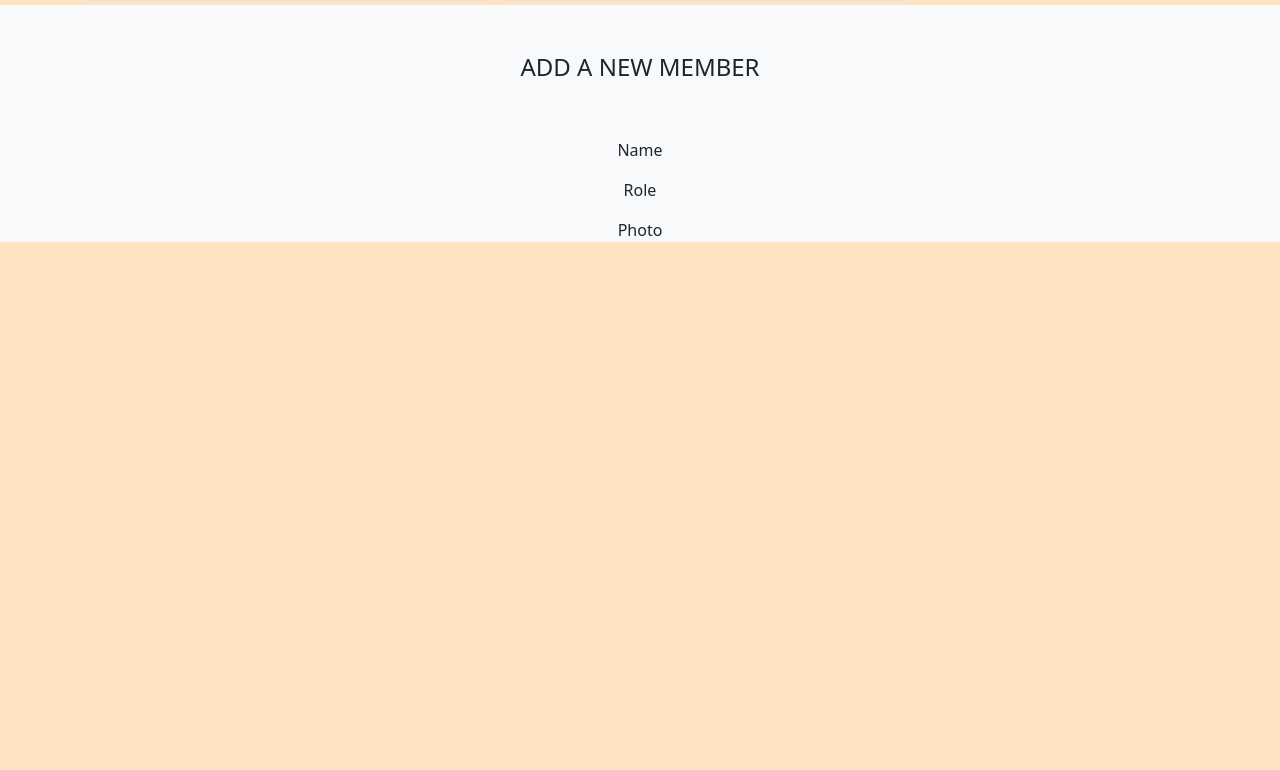
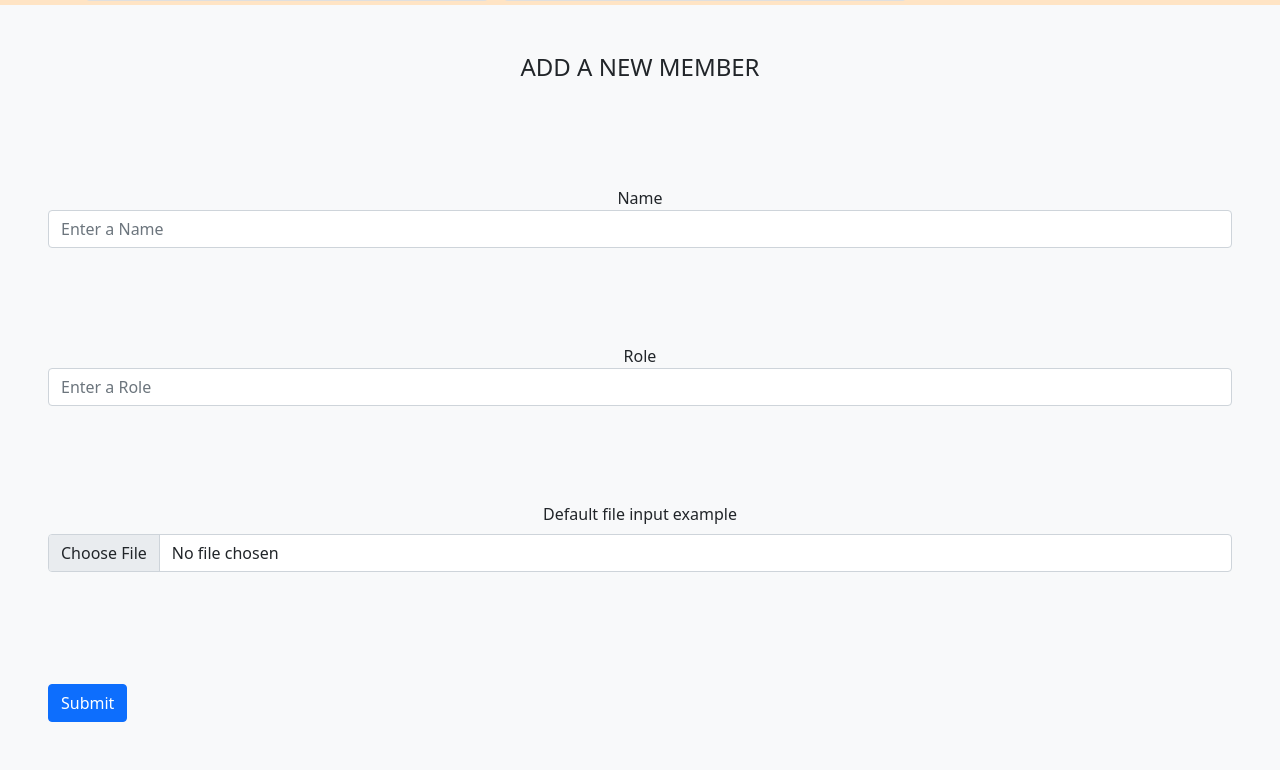
Before and after one commit to Dax2976/js-our-team, a plain HTML site: page index.html in a window 1280 px wide. Shown: the part 1821-2591 px from the top of the page. Before the commit the page ends 2079 px from the top, so only its background shows below. Drawn offline with nearby package versions, Linux system fonts and the light colour scheme.

Commit message:
add form in html

```diff
--- a/index.html
+++ b/index.html
@@ -23,11 +23,28 @@
     </div>
     <div class="bg-light" style="margin-left: 0;">
         <h4 class="text-uppercase text-center p-5 ">add a new member</h4>
-        <p class="text-center">Name</p>
+        <form>
+            <div class="form-group text-center p-5">
+              <label for="exampleInputEmail1">Name</label>
+              <input type="Name" class="form-control" id="exampleInputEmail1" aria-describedby="emailHelp" placeholder="Enter a Name">
+            </div>
+            <div class="form-group text-center p-5">
+              <label for="exampleInputPassword1">Role</label>
+              <input type="Role" class="form-control" id="exampleInputPassword1" placeholder="Enter a Role">
+            </div>
+            <div class="mb-3 text-center p-5">
+                <label for="formFile" class="form-label">Default file input example</label>
+                <input class="form-control" type="file" id="formFile">
+              </div>
+              <div class="align-item-center p-5">
+                <input class="btn btn-primary" type="submit" value="Submit">
+              </div>
+          </form>
+        <!-- <p class="text-center">Name</p>
 
         <p class="text-center">Role</p>
 
-        <p class="text-center">Photo</p>
+        <p class="text-center">Photo</p> -->
     </div>
 
 
```
